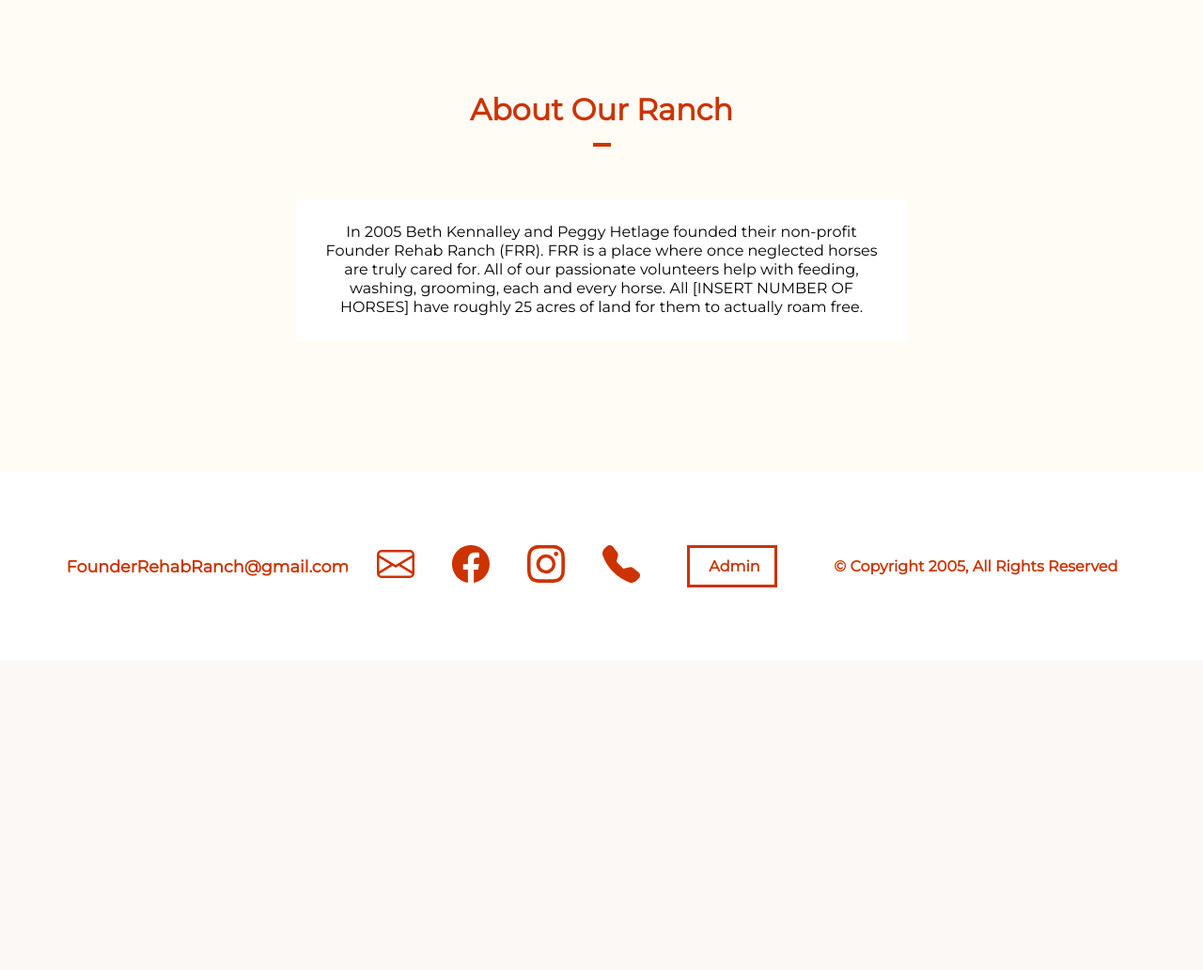
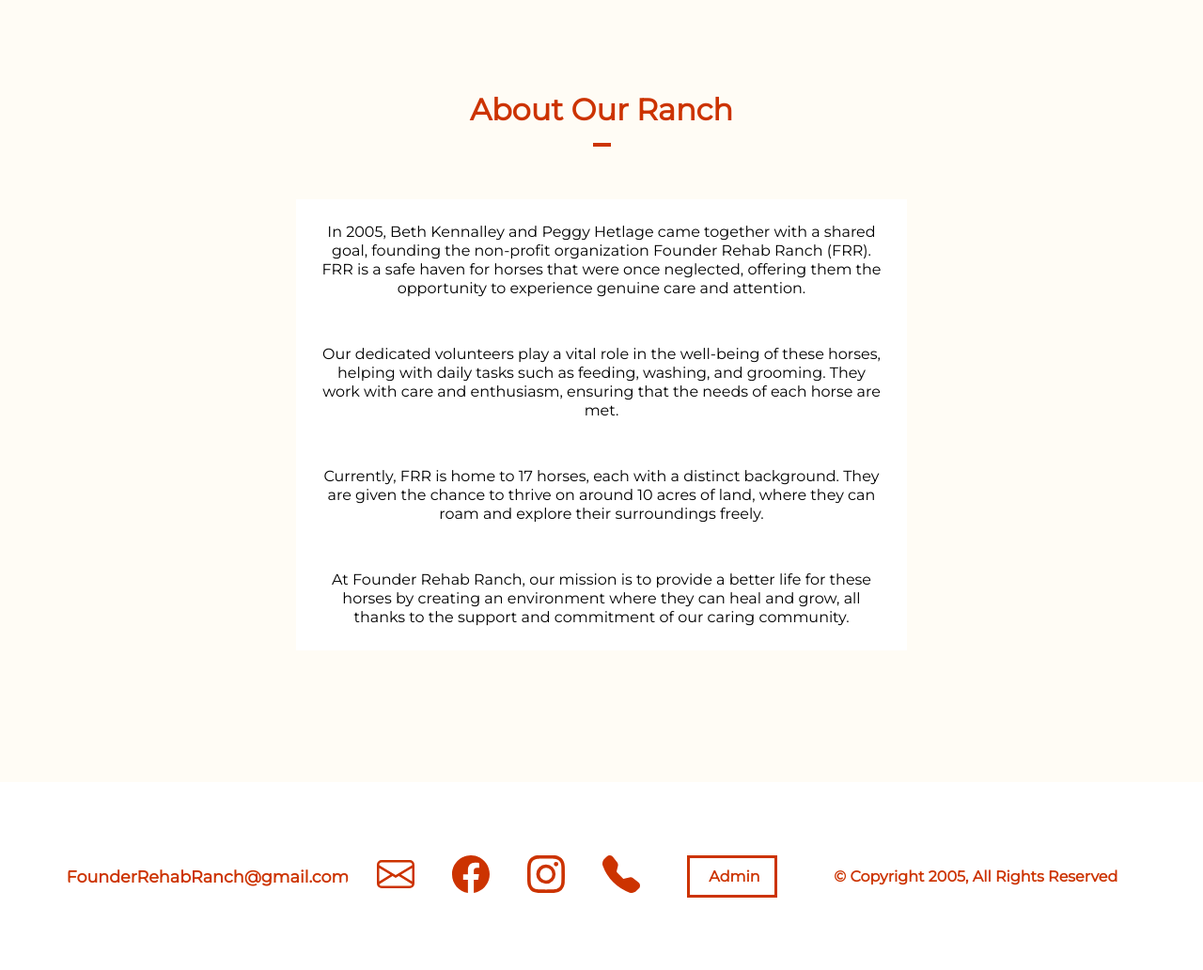
Before and after one commit to FounderRehabDev/deployment, a Django app: page / in a window 1280 px wide. Shown: the part 650-1682 px from the top of the page at 94% size. Before the commit the page ends 1275 px from the top, so only its background shows below. Run offline with Django 4.2, Linux system fonts and the light colour scheme; data that the repository does not hold is empty; some web fonts are replaced.

Commit message:
Updated Index.html About Paragraph

```diff
--- a/donate/templates/donate/index.html
+++ b/donate/templates/donate/index.html
@@ -76,7 +76,10 @@
     <div class="about-cont">
 
         <!-- ABOUT PARAGRAPH HERE -->
-        <p>In 2005 Beth Kennalley and Peggy Hetlage founded their non-profit Founder Rehab Ranch (FRR). FRR is a place where once neglected horses are truly cared for. All of our passionate volunteers help with feeding, washing, grooming, each and every horse. All [INSERT NUMBER OF HORSES] have roughly 25 acres of land for them to actually roam free.</p>
+        <p>In 2005, Beth Kennalley and Peggy Hetlage came together with a shared goal, founding the non-profit organization Founder Rehab Ranch (FRR). FRR is a safe haven for horses that were once neglected, offering them the opportunity to experience genuine care and attention.</p>
+        <p>Our dedicated volunteers play a vital role in the well-being of these horses, helping with daily tasks such as feeding, washing, and grooming. They work with care and enthusiasm, ensuring that the needs of each horse are met.</p>
+        <p>Currently, FRR is home to 17 horses, each with a distinct background. They are given the chance to thrive on around 10 acres of land, where they can roam and explore their surroundings freely.</p>
+        <p>At Founder Rehab Ranch, our mission is to provide a better life for these horses by creating an environment where they can heal and grow, all thanks to the support and commitment of our caring community.</p>
     </div>
 
     <!-- DISPLAY PEOPLE -->
```
